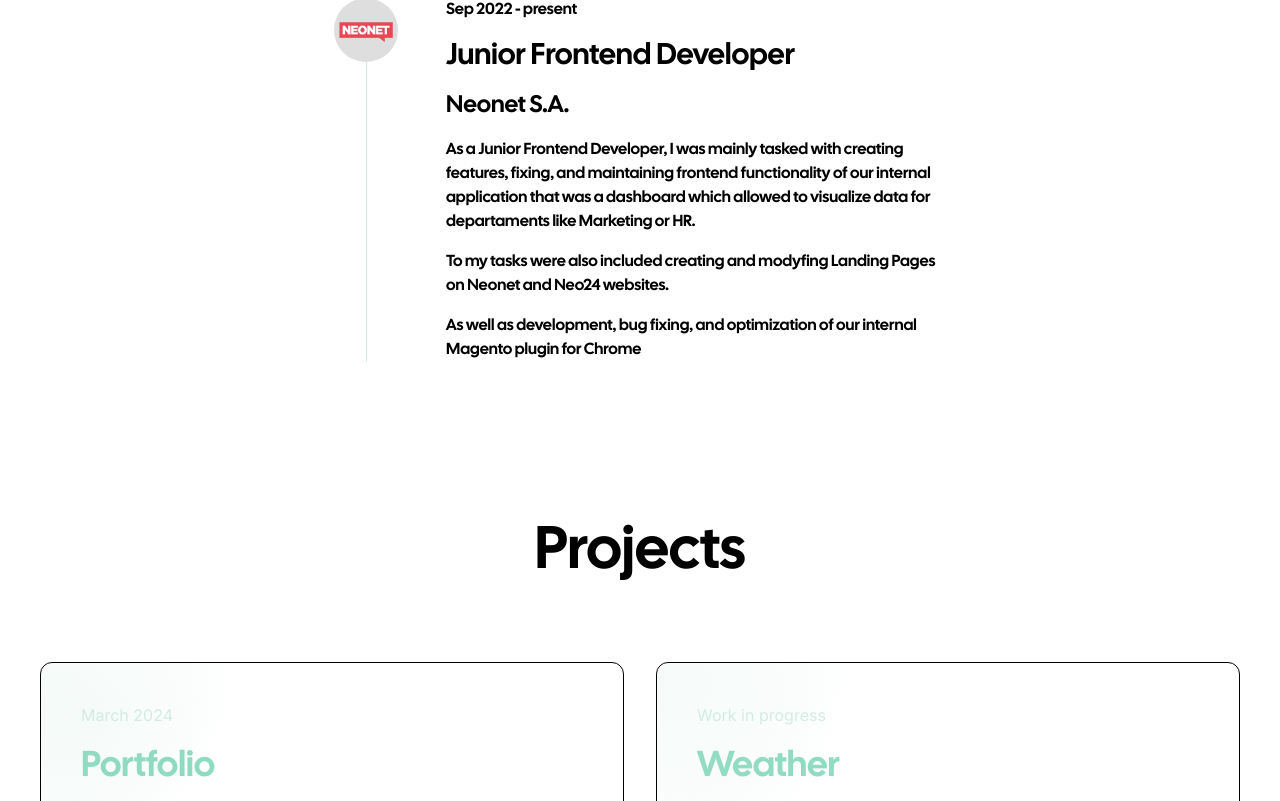
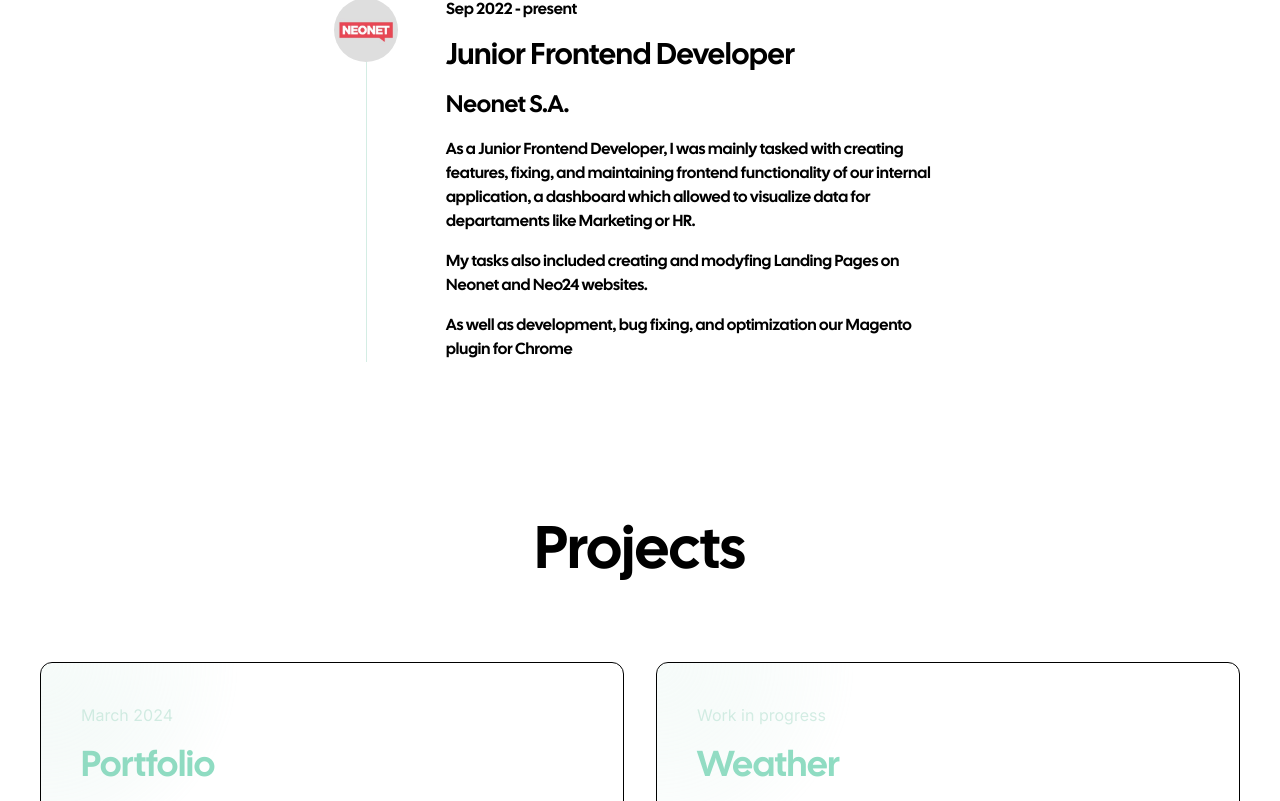
Before and after one commit to m-dombkowski/Portfolio-website, a Next.js app: page /work in a window 1280 px wide. Shown: the part 1279-2080 px from the top of the page. Built offline with nearby package versions, Linux system fonts and the light colour scheme.

Commit message:
docs: cleaning, text changes, removing spotify widget from "about" page

```diff
--- a/src/app/about/page.tsx
+++ b/src/app/about/page.tsx
@@ -106,27 +106,6 @@ export default function AboutPage() {
               <ParallaxGallery />
             </motion.div>
           </div>
-          <motion.div
-            {...animByBoolean(slideUp, spotifyInView, 1)}
-            ref={spotifyContainer}
-            className="flex flex-col justify-start items-center gap-10"
-          >
-            <div className="flex flex-col gap-3 w-[100%] px-6">
-              <h1 className="text-4xl font-calc sm:text-5xl">
-                Like heavy music aswell?
-              </h1>
-              <h2 className="text-3xl font-calc text-color-text-darker sm:text-4xl">
-                Feel free to check out my Spotify playlist
-              </h2>
-            </div>
-            <iframe
-              className="rounded-[12px] w-[300px] h-[152px] sm:w-[600px]"
-              src="https://open.spotify.com/embed/playlist/0Vm128JrgFdU44nQToJtql?utm_source=generator&theme=0"
-              allowFullScreen={undefined}
-              allow="fullscreen"
-              loading="lazy"
-            ></iframe>
-          </motion.div>
         </div>
         <div className="w-[100%]">
           <motion.div
--- a/src/app/components/footer/footer.tsx
+++ b/src/app/components/footer/footer.tsx
@@ -204,7 +204,7 @@ export default function Footer() {
             <p>
               {`Always happy and open for a chat, if you're looking for a Frontend Developer for a role on site or hybrid model in Wroclaw/Krakow or remotely anywhere in Poland feel free to contact me the way that suits you best.`}
             </p>
-            <p>{`I'm always open for a new opportunities so if the offer would be really good but not in stated cities feel free to contact me anyway, I might consider reloacation.`}</p>
+            <p>{`I'm always open for a new opportunities so if the offer would be really good but not in stated cities feel free to contact me anyway, I might consider relocation.`}</p>
           </div>
         </div>
       </div>
--- a/src/app/layout.tsx
+++ b/src/app/layout.tsx
@@ -75,7 +75,7 @@ export default function RootLayout({
       <SmoothScroll>
         <ScreenSizeContext.Provider value={deviceType}>
           <body>
-            {deviceType === "desktop" && <Cursor />}
+            {/* {deviceType === "desktop" && <Cursor />} */}
             <ScrollProgressBar />
             <Navigation currentPath={path} />
             <div
--- a/src/app/lib/data/timeline-descriptions.tsx
+++ b/src/app/lib/data/timeline-descriptions.tsx
@@ -6,17 +6,17 @@ export const NeonetDescription = () => {
       <p>
         As a Junior Frontend Developer, I was mainly tasked with creating
         features, fixing, and maintaining frontend functionality of our internal
-        application that was a dashboard which allowed to visualize data for
+        application, a dashboard which allowed to visualize data for
         departaments like Marketing or HR.
       </p>
       <p>
-        To my tasks were also included creating and modyfing Landing Pages on
-        <Link href="https://www.neonet.pl"> Neonet </Link> and{" "}
-        <Link href="https://www.neo24.pl"> Neo24 </Link> websites.
+        My tasks also included creating and modyfing Landing Pages on
+        <Link href="https://www.neonet.pl"> Neonet</Link> and{" "}
+        <Link href="https://www.neo24.pl"> Neo24</Link> websites.
       </p>
       <p>
-        As well as development, bug fixing, and optimization of our internal
-        Magento plugin for Chrome
+        As well as development, bug fixing, and optimization our Magento plugin
+        for Chrome
       </p>
     </>
   );
```
